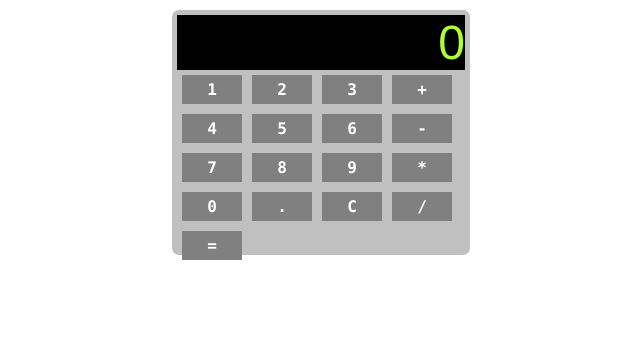
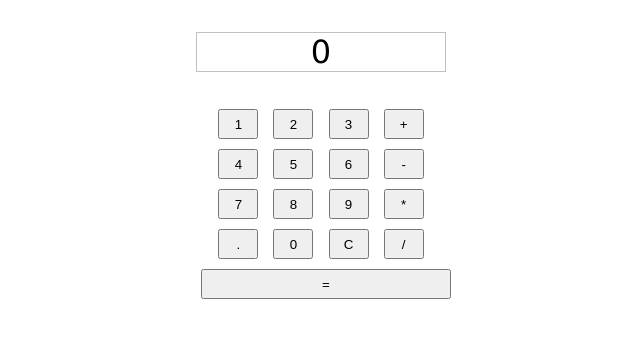
Before and after one commit to 3u93n3/calculator, a PHP site: page / in a window 1280 px wide. Shown: the top 338 px of the page, without its empty margins (319-959 px from the left). Run offline with PHP 8.4, Linux system fonts and the light colour scheme.

Commit message:
modified:   calc.js 	new file:   calc.php 	modified:   index.php 	new file:   main.css 	new file:   main.js 	deleted:    script.js 	deleted:    style.css

```diff
--- a/index.php
+++ b/index.php
@@ -3,54 +3,40 @@
 <head>
     <meta charset="UTF-8">
     <meta name="viewport" content="width=device-width, initial-scale=1.0">
-    <link rel="stylesheet" href="style.css">
+    <link rel="stylesheet" href="main.css">
     <title>Document</title>
 </head>
 <body>
     <div id="wrapper">
-      <div id="body">
-      <p id="display">0</p>
+        <p id='p1'>0</p>
+        <button>1</button>
+        <button>2</button>
+        <button>3</button>
+        <button>+</button>
 
-        <span class="clearRow"></span>
+        <br>
+        <button>4</button>
+        <button>5</button>
+        <button>6</button>
+        <button>-</button>
 
-        <p id="1" class="buttons">1</p>
-        <p id="2" class="buttons">2</p>
-        <p id="3" class="buttons">3</p>
-        <p id="add" class="buttons">+</p>
+        <br>
+        <button>7</button>
+        <button>8</button>
+        <button>9</button>
+        <button>*</button>
 
-        <span class="clearRow"></span>
-
-        <p id="4" class="buttons">4</p>
-        <p id="5" class="buttons">5</p>
-        <p id="6" class="buttons">6</p>
-        <p id="sub" class="buttons">-</p>
-
-        <span class="clearRow"></span>
-
-        <p id="7" class="buttons">7</p>
-        <p id="8" class="buttons">8</p>
-        <p id="9" class="buttons">9</p>
-        <p id="multi" class="buttons">*</p>
-
-        <span class="clearRow"></span>
-
-        <p id="0" class="buttons">0</p>
-        <p id="point" class="buttons">.</p>
-        <p id="clr" class="buttons">C</p>
-        <p id="div" class="buttons">/</p>
-
-        <span class="clearRow"></span>
-
-        <p id="equ" class="buttons">=</p>
-
-      </div>
+        <br>
+        <button>.</button>
+        <button>0</button>
+        <button>C</button>
+        <button>/</button>
+        <br>
+        <button id='equ'>=</button>
+    </div>
 
 
-
-
-    </div>
-
-    <script src="calc.js">Script</script>
-    <script src="script.js">Script</script>
+<script src="calc.js"></script>
+<script src="main.js"></script>
 </body>
 </html>
--- /dev/null
+++ b/main.css
@@ -0,0 +1,25 @@
+body{
+    font-family: Verdana, Geneva, Tahoma, sans-serif;
+    font-size: 100%;
+}
+
+#wrapper{
+    width: 250px;
+    margin: 0 auto;
+    text-align: center;
+}
+
+button{
+    width: 40px;
+    height: 30px;
+    margin: 5px;
+}
+
+#equ{
+    width: 100%;
+}
+
+#p1{
+    border: 1px solid silver;
+    font-size: 2em;
+}
--- /dev/null
+++ b/main.js
@@ -0,0 +1,11 @@
+var x = new numArr;
+var disp = document.getElementById('p1');
+
+
+document.addEventListener('click', function(e){
+
+    if(e.target.nodeName == 'BUTTON'){
+        x.add(e.target.innerText);
+        disp.innerText = parseFloat(x.num);
+    }
+});
--- a/style.css
+++ /dev/null
@@ -1,64 +0,0 @@
-body{
-    font-family: 'Lucida Console', 'Courier New', Courier, monospace;
-    font-size: 62.5%;
-    margin: 0;
-    padding: 0;
-}
-
-#wrapper{
-  max-width: 960px;
-  margin: 0 auto;
-	font-size: 1.6em;
-}
-
-#body{
-  background-color: silver;
-  width: 288px;
-  height: 235px;
-  margin: 10px auto;
-  padding: 5px;
-  border-radius: 7px;
-}
-
-p{
-  margin: 0;
-}
-
-.buttons{
-  /* border: 1px solid black; */
-  background-color: gray;
-  color: white;
-  width: 50px;
-  float: left;
-  padding: 5px;
-  cursor: pointer;
-  margin: 5px;
-  text-align: center;
-  font-weight: bold;
-
-}
-
-.buttons:active{
-  /* background-color: black;
-  color: white; */
-  box-shadow: 0 0 7px black;
-}
-
-.buttons:active{
-  box-shadow: 0 0 7px black;
-}
-
-.clearRow{
-  content: "";
-  display: table;
-  clear: both;
-}
-
-#display{
-  font-family: 'Franklin Gothic Medium', 'Arial Narrow', Arial, sans-serif;
-  background-color: black;
-  color: greenyellow;
-  font-size: 3em;
-  width: 288px;
-  direction: rtl;
-}
```
Also changed, not shown: calc.js (+38 -45 lines), calc.php (added, +30 -0 lines), script.js (deleted, +0 -142 lines).
